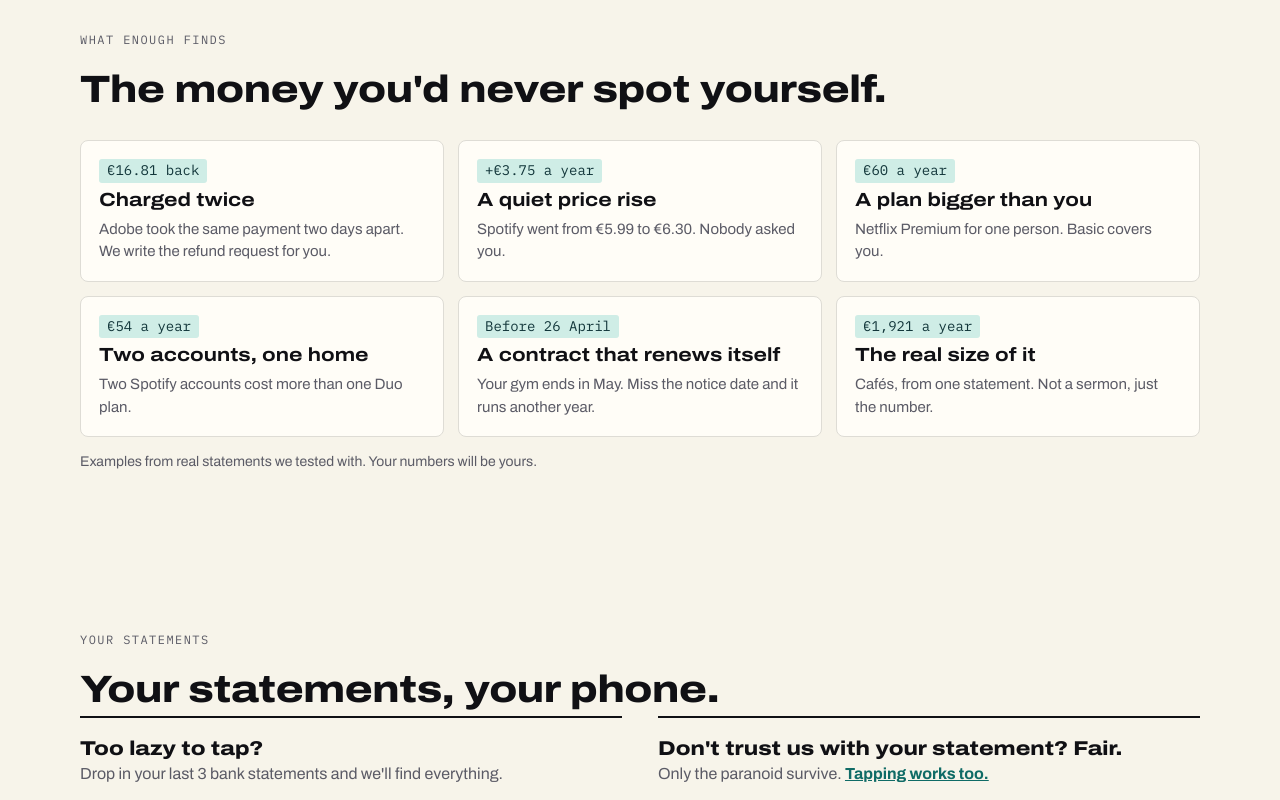
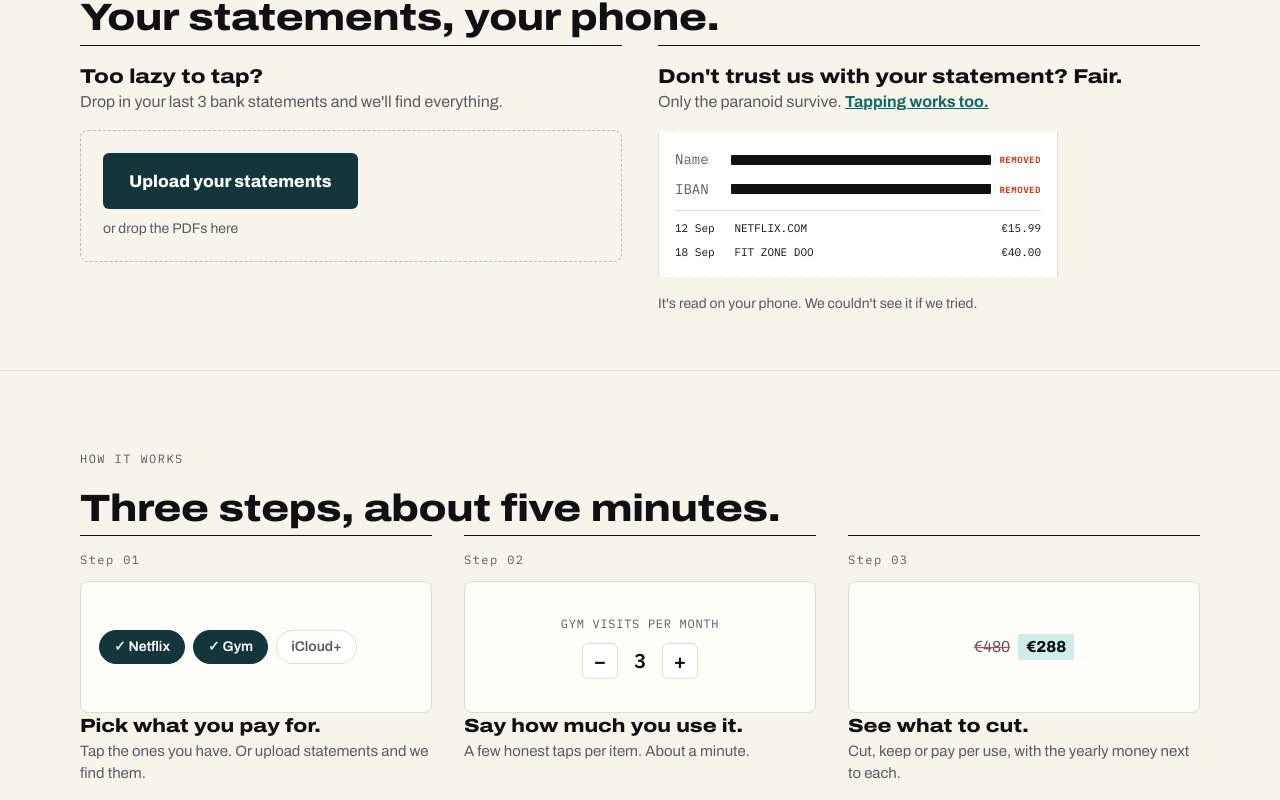
Before and after one commit to esmsaah/enough, a React (Vite) app: page / in a window 1280 px wide. Shown: the part 712-1512 px from the top of the page. Built offline with nearby package versions, Linux system fonts and the light colour scheme.

Commit message:
Restore original wording; keep delivering what it promises

```diff
--- a/src/screens/GoodShape.tsx
+++ b/src/screens/GoodShape.tsx
@@ -75,7 +75,7 @@ export function GoodShape() {
             style={{ border: '1.5px dashed var(--chip-border)', borderRadius: 'var(--radius)', padding: 16, display: 'flex', alignItems: 'center', gap: 14, background: 'none', textAlign: 'left', cursor: 'pointer', color: 'var(--ink)' }}>
             <StatementIcon />
             <span style={{ display: 'flex', flexDirection: 'column', gap: 2 }}>
-              <span style={{ fontSize: 15, fontWeight: 600, color: 'var(--indigo)' }}>Add one statement. It finds what tapping can't: double charges, price rises, forgotten renewals and fees.</span>
+              <span style={{ fontSize: 15, fontWeight: 600, color: 'var(--indigo)' }}>Upload one statement to turn estimates into exact numbers.</span>
               <span style={{ fontSize: 13, color: 'var(--muted)' }}>Optional. Read on your device.</span>
             </span>
           </button>
--- a/src/screens/Landing.tsx
+++ b/src/screens/Landing.tsx
@@ -14,16 +14,6 @@ import '../styles/landing-fonts.css';
 import '../styles/landing.css';
 
 const PRICE = formatMoney(AUDIT_PRICE_EUR, 'EUR'); // €5.99
-
-/** Real kinds of findings (from the statements we tested), shown on the landing. */
-const FINDS: Array<{ amount: string; title: string; text: string }> = [
-  { amount: '€16.81 back', title: 'Charged twice', text: 'Adobe took the same payment two days apart. We write the refund request for you.' },
-  { amount: '+€3.75 a year', title: 'A quiet price rise', text: 'Spotify went from €5.99 to €6.30. Nobody asked you.' },
-  { amount: '€60 a year', title: 'A plan bigger than you', text: 'Netflix Premium for one person. Basic covers you.' },
-  { amount: '€54 a year', title: 'Two accounts, one home', text: 'Two Spotify accounts cost more than one Duo plan.' },
-  { amount: 'Before 26 April', title: 'A contract that renews itself', text: 'Your gym ends in May. Miss the notice date and it runs another year.' },
-  { amount: '€1,921 a year', title: 'The real size of it', text: 'Cafés, from one statement. Not a sermon, just the number.' },
-];
 
 export function Landing() {
   const { state, dispatch } = useStore();
@@ -83,7 +73,7 @@ export function Landing() {
             <p className="b2-eyebrow">Your subscriptions, audited once.</p>
             <h1 className="b2-h1">Tap what<span className="b2-desktop-break"><br /></span><span className="b2-mobile-break"><br /></span> you pay for.</h1>
             <p className="b2-sub">
-              Netflix, gym, phone, that app you forgot about. We find the double charges, the quiet price rises and the plans that don't fit you, then tell you what to cut and by when.
+              Netflix, gym, phone, that app you forgot about. See what it all costs you a year, and what to cut.
             </p>
 
             <p className="b2-eyebrow b2-hero__tap-label">Tap one to start</p>
@@ -99,30 +89,11 @@ export function Landing() {
               <button type="button" className="b2-btn b2-btn--lime" onClick={start}>Start tapping</button>
               <span className="b2-price-inline">{PRICE} once.</span>
             </div>
-            <button type="button" className="b2-link b2-hero__upload" onClick={upload}>Or add a bank statement. It finds more.</button>
           </div>
 
           <div className="b2-hero__aside">
             <ReceiptCard />
           </div>
-        </div>
-      </section>
-
-      {/* 2b — What we find: the things people don't work out alone. */}
-      <section className="b2-section b2-section--ground" id="finds">
-        <div className="b2-section__inner">
-          <p className="b2-eyebrow b2-eyebrow--ink">What Enough finds</p>
-          <h2 className="b2-h2">The money you'd never spot yourself.</h2>
-          <div className="b2-finds">
-            {FINDS.map((f) => (
-              <div className="b2-find" key={f.title}>
-                <span className="b2-find__amount">{f.amount}</span>
-                <h3 className="b2-find__title">{f.title}</h3>
-                <p className="b2-find__text">{f.text}</p>
-              </div>
-            ))}
-          </div>
-          <p className="b2-col__text b2-col__text--small">Examples from real statements we tested with. Your numbers will be yours.</p>
         </div>
       </section>
 
@@ -200,8 +171,8 @@ export function Landing() {
               <div className="b2-tile b2-tile--price">
                 <span className="b2-gym"><s>€480</s><b className="b2-mark">€288</b></span>
               </div>
-              <h3 className="b2-step__title">Get a plan, not a verdict.</h3>
-              <p className="b2-step__text">What to cancel and by when, cheaper plans that fit, and reminders in your calendar for a year.</p>
+              <h3 className="b2-step__title">See what to cut.</h3>
+              <p className="b2-step__text">Cut, keep or pay per use, with the yearly money next to each.</p>
             </li>
           </ol>
         </div>
--- a/src/screens/Result.tsx
+++ b/src/screens/Result.tsx
@@ -101,13 +101,7 @@ export function Result() {
         <div style={{ background: 'var(--paper)', border: '1px solid var(--line)', borderRadius: 'var(--radius-card)', padding: 20, display: 'flex', flexDirection: 'column', gap: 12 }}>
           <span className="lab" style={{ color: 'var(--ink)' }}>Your full audit</span>
           <span style={{ fontSize: 22, fontWeight: 800, fontStretch: '112%' }}>See exactly what to cut, and how.</span>
-          <ul style={{ margin: 0, paddingLeft: 18, fontSize: 15, color: 'var(--muted)', lineHeight: 1.6 }}>
-            <li>{actionable.length} {actionable.length === 1 ? 'change' : 'changes'} with the exact steps, the link and the last day to do {actionable.length === 1 ? 'it' : 'each'}</li>
-            {audit.recommendations.some((r) => r.action === 'rotate') && <li>Your streaming rotation, month by month</li>}
-            {audit.advice.length > 0 && <li>{audit.advice.length} {audit.advice.length === 1 ? 'tip' : 'tips'} on cheaper plans, bills and habits, with amounts</li>}
-            <li>A calendar file that reminds you of every deadline for a year</li>
-            <li>A PDF of your plan to keep</li>
-          </ul>
+          <span style={{ fontSize: 15, color: 'var(--muted)', lineHeight: 1.5 }}>Steps for every item, a plan for the money and renewal reminders for a year.</span>
           <div className="r" style={{ borderTop: '1.5px solid var(--ink)', paddingTop: 12 }}>
             <span style={{ fontWeight: 700 }}>Once</span>
             <span style={{ fontSize: 28, fontWeight: 800, fontStretch: '118%' }}>{formatMoney(AUDIT_PRICE_EUR, 'EUR')}</span>
@@ -161,7 +155,7 @@ export function Result() {
             style={{ border: '1.5px dashed var(--line)', borderRadius: 'var(--radius)', padding: 16, display: 'flex', alignItems: 'center', gap: 14, background: 'none', textAlign: 'left', cursor: 'pointer', color: 'var(--ink)' }}>
             <StatementIcon />
             <span style={{ display: 'flex', flexDirection: 'column', gap: 2 }}>
-              <span style={{ fontSize: 15, fontWeight: 600, color: 'var(--indigo)' }}>Add one statement. It finds what tapping can't: double charges, price rises, forgotten renewals and fees.</span>
+              <span style={{ fontSize: 15, fontWeight: 600, color: 'var(--indigo)' }}>Upload one statement to turn estimates into exact numbers.</span>
               <span style={{ fontSize: 13, color: 'var(--muted)' }}>Optional. Read on your device.</span>
             </span>
           </button>
--- a/src/styles/landing.css
+++ b/src/styles/landing.css
@@ -185,14 +185,3 @@
   .b2-price-band { padding: 72px 0; }
   .b2-price-huge { font-size: clamp(72px, 8vw, 104px); }
 }
-
-/* ---- 2b What Enough finds ---- */
-.b2-hero__upload { color: var(--muted-on-navy); margin-top: 14px; font-size: 15px; font-weight: 600; text-underline-offset: 4px; }
-.b2-hero__upload:hover { color: #fff; }
-.b2-finds { display: grid; grid-template-columns: 1fr; gap: 14px; margin-top: 24px; }
-.b2-find { background: var(--paper); border: 1.5px solid var(--line); border-radius: 8px; padding: 18px; display: flex; flex-direction: column; gap: 6px; }
-.b2-find__amount { font-family: var(--font-mono); font-size: 14px; align-self: flex-start; background: var(--lime); color: var(--navy); padding: 2px 8px; border-radius: 3px; }
-.b2-find__title { font-size: 19px; line-height: 1.2; }
-.b2-find__text { margin: 0; color: var(--muted); font-size: 15px; line-height: 1.5; }
-@media (min-width: 640px) { .b2-finds { grid-template-columns: 1fr 1fr; } }
-@media (min-width: 901px) { .b2-finds { grid-template-columns: 1fr 1fr 1fr; } }
```
